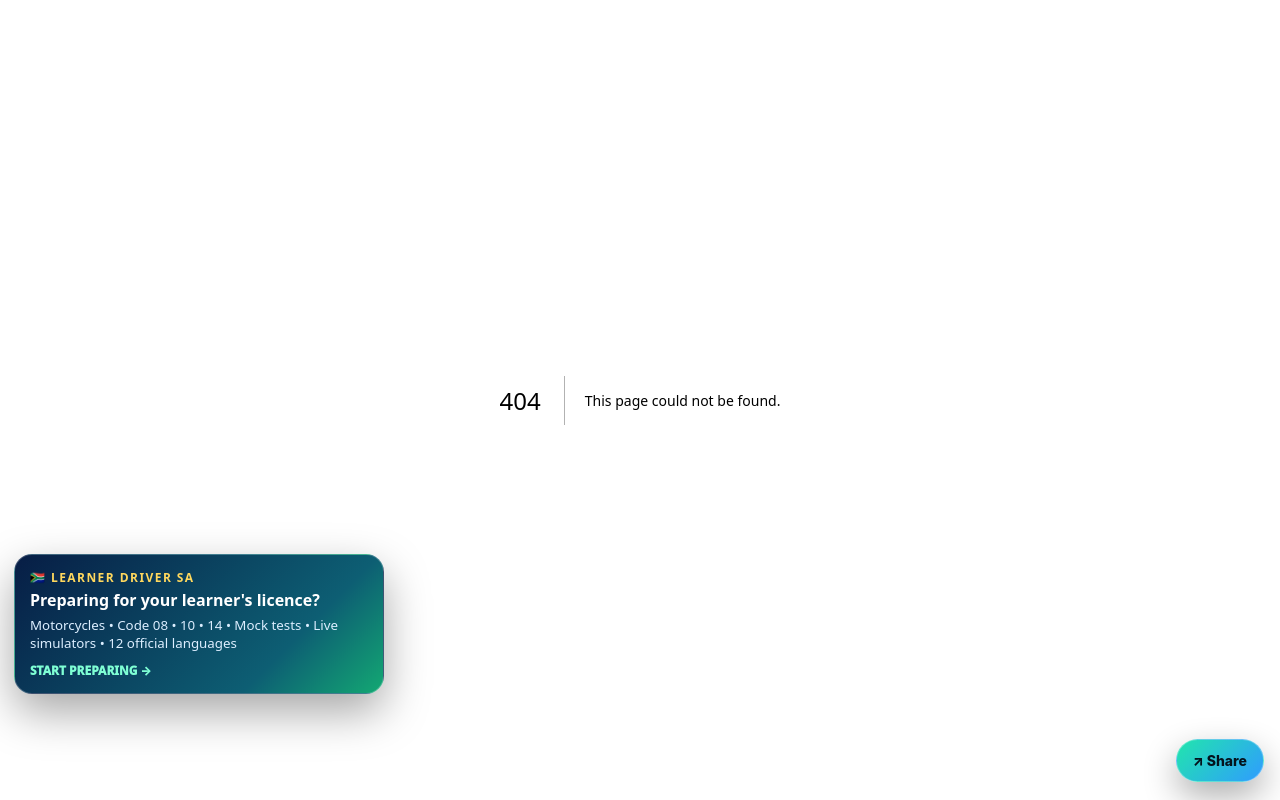
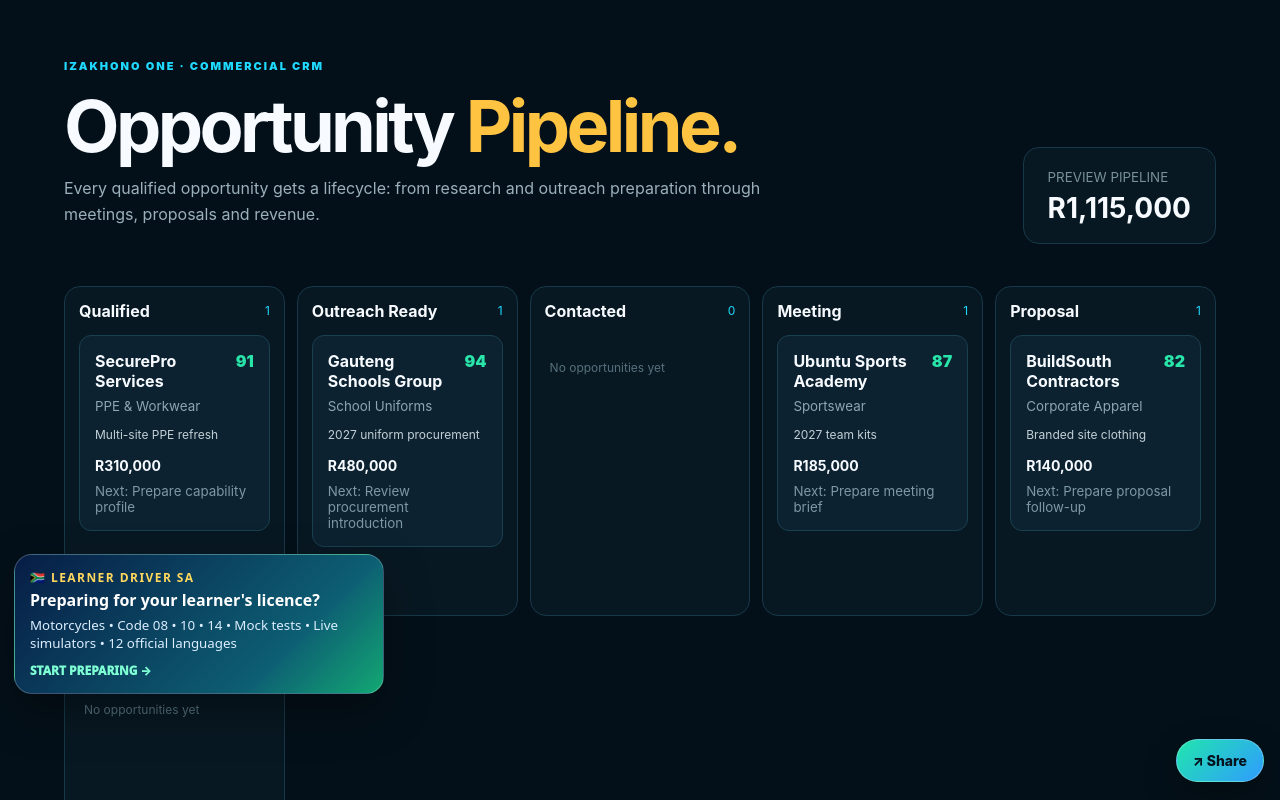
Before and after one commit to bevanshelton-netizen/nextradefinx, a Next.js app: page /acquisition/crm in a window 1280 px wide. Before the commit this address had no page. Shown: the top 800 px of the page. Built offline with nearby package versions, Linux system fonts and the light colour scheme.

Commit message:
Add acquisition CRM workspace

```diff
--- /dev/null
+++ b/app/acquisition/crm/page.tsx
@@ -0,0 +1,81 @@
+"use client";
+
+import { useEffect, useState } from "react";
+
+type Opportunity = {
+  id: string;
+  company: string;
+  segment: string;
+  need: string;
+  score: number;
+  estimatedValue: number;
+  stage: string;
+  nextAction: string;
+  lastActivity: string;
+};
+
+const stageOrder = ["qualified", "outreach_ready", "contacted", "meeting", "proposal", "won"];
+const stageLabels: Record<string, string> = {
+  qualified: "Qualified",
+  outreach_ready: "Outreach Ready",
+  contacted: "Contacted",
+  meeting: "Meeting",
+  proposal: "Proposal",
+  won: "Won",
+};
+
+export default function AcquisitionCrmPage() {
+  const [opportunities, setOpportunities] = useState<Opportunity[]>([]);
+  const [loading, setLoading] = useState(true);
+
+  useEffect(() => {
+    fetch("/api/acquisition/crm")
+      .then((response) => response.json())
+      .then((data) => setOpportunities(data.opportunities ?? []))
+      .finally(() => setLoading(false));
+  }, []);
+
+  const total = opportunities.reduce((sum, item) => sum + item.estimatedValue, 0);
+
+  return (
+    <main style={{ minHeight: "100vh", background: "#041019", color: "#f7fbff", padding: "48px clamp(20px, 5vw, 80px)", fontFamily: "Inter,system-ui,sans-serif" }}>
+      <div style={{ maxWidth: 1400, margin: "auto" }}>
+        <p style={{ color: "#20d9ff", fontSize: 11, fontWeight: 900, letterSpacing: ".18em" }}>IZAKHONO ONE · COMMERCIAL CRM</p>
+        <div style={{ display: "flex", justifyContent: "space-between", gap: 30, alignItems: "end", flexWrap: "wrap" }}>
+          <div>
+            <h1 style={{ fontSize: "clamp(40px,6vw,72px)", lineHeight: .95, letterSpacing: "-.05em", margin: "8px 0 16px" }}>Opportunity <span style={{ color: "#ffc342" }}>Pipeline.</span></h1>
+            <p style={{ color: "#9bb0bb", maxWidth: 700, lineHeight: 1.6 }}>Every qualified opportunity gets a lifecycle: from research and outreach preparation through meetings, proposals and revenue.</p>
+          </div>
+          <div style={{ border: "1px solid #173848", borderRadius: 16, padding: "18px 24px", background: "#081822" }}>
+            <small style={{ color: "#78909b" }}>PREVIEW PIPELINE</small>
+            <strong style={{ display: "block", fontSize: 28, marginTop: 5 }}>R{total.toLocaleString()}</strong>
+          </div>
+        </div>
+
+        <div style={{ marginTop: 42, display: "grid", gridTemplateColumns: "repeat(auto-fit,minmax(210px,1fr))", gap: 12 }}>
+          {stageOrder.map((stage) => {
+            const items = opportunities.filter((item) => item.stage === stage);
+            return <section key={stage} style={{ minHeight: 330, background: "#081822", border: "1px solid #173848", borderRadius: 16, padding: 14 }}>
+              <div style={{ display: "flex", justifyContent: "space-between", alignItems: "center", marginBottom: 14 }}>
+                <b>{stageLabels[stage]}</b><span style={{ color: "#20d9ff", fontSize: 12 }}>{items.length}</span>
+              </div>
+              {items.map((item) => <article key={item.id} style={{ background: "#0c2230", border: "1px solid #1a4050", borderRadius: 12, padding: 15, marginBottom: 10 }}>
+                <div style={{ display: "flex", justifyContent: "space-between", gap: 8 }}><b>{item.company}</b><span style={{ color: "#29e5aa", fontWeight: 900 }}>{item.score}</span></div>
+                <small style={{ display: "block", color: "#8da6b1", marginTop: 7 }}>{item.segment}</small>
+                <p style={{ fontSize: 12, color: "#c2d0d6", lineHeight: 1.45 }}>{item.need}</p>
+                <strong style={{ fontSize: 14 }}>R{item.estimatedValue.toLocaleString()}</strong>
+                <small style={{ display: "block", color: "#7e98a4", marginTop: 8 }}>Next: {item.nextAction}</small>
+              </article>)}
+              {!items.length && <div style={{ color: "#55717d", fontSize: 12, padding: "25px 5px" }}>No opportunities yet</div>}
+            </section>;
+          })}
+        </div>
+
+        <div style={{ marginTop: 25, padding: 16, borderRadius: 12, border: "1px solid #173848", background: "#06131b", color: "#8da6b1", fontSize: 12 }}>
+          🛡️ <b style={{ color: "#fff" }}>Preview mode.</b> This workspace is read-only. External CRM writes, messaging and customer-data enrichment remain disabled until authorised connectors and production controls are configured.
+        </div>
+        {loading && <p style={{ color: "#20d9ff" }}>Loading pipeline…</p>}
+      </div>
+    </main>
+  );
+}
```
